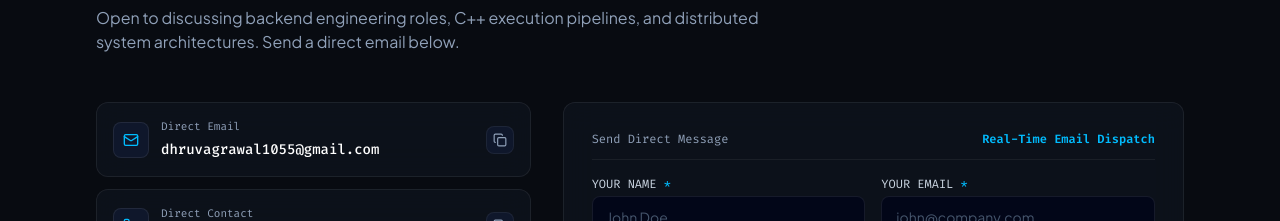
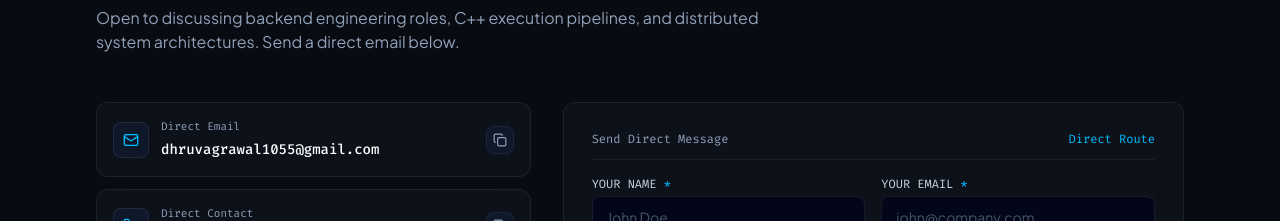
Before and after one commit to dhruvagrawal1055/developer-portfolio, a React (Vite) app: page / in a window 1280 px wide. Shown: the part 5644-5865 px from the top of the page. Built offline with nearby package versions, Linux system fonts and the light colour scheme; the HTML template or start-up script is replaced by a standard one.

Commit message:
style: clean up contact form header label

```diff
--- a/src/components/Contact.jsx
+++ b/src/components/Contact.jsx
@@ -175,7 +175,7 @@ export default function Contact() {
 
               <div className="flex items-center justify-between pb-3 mb-4 border-b border-white/[0.06] text-xs font-mono text-slate-400">
                 <span>Send Direct Message</span>
-                <span className="text-sky-400 font-semibold">Real-Time Email Dispatch</span>
+                <span className="text-sky-400">Direct Route</span>
               </div>
 
               {/* Status Alert */}
```
